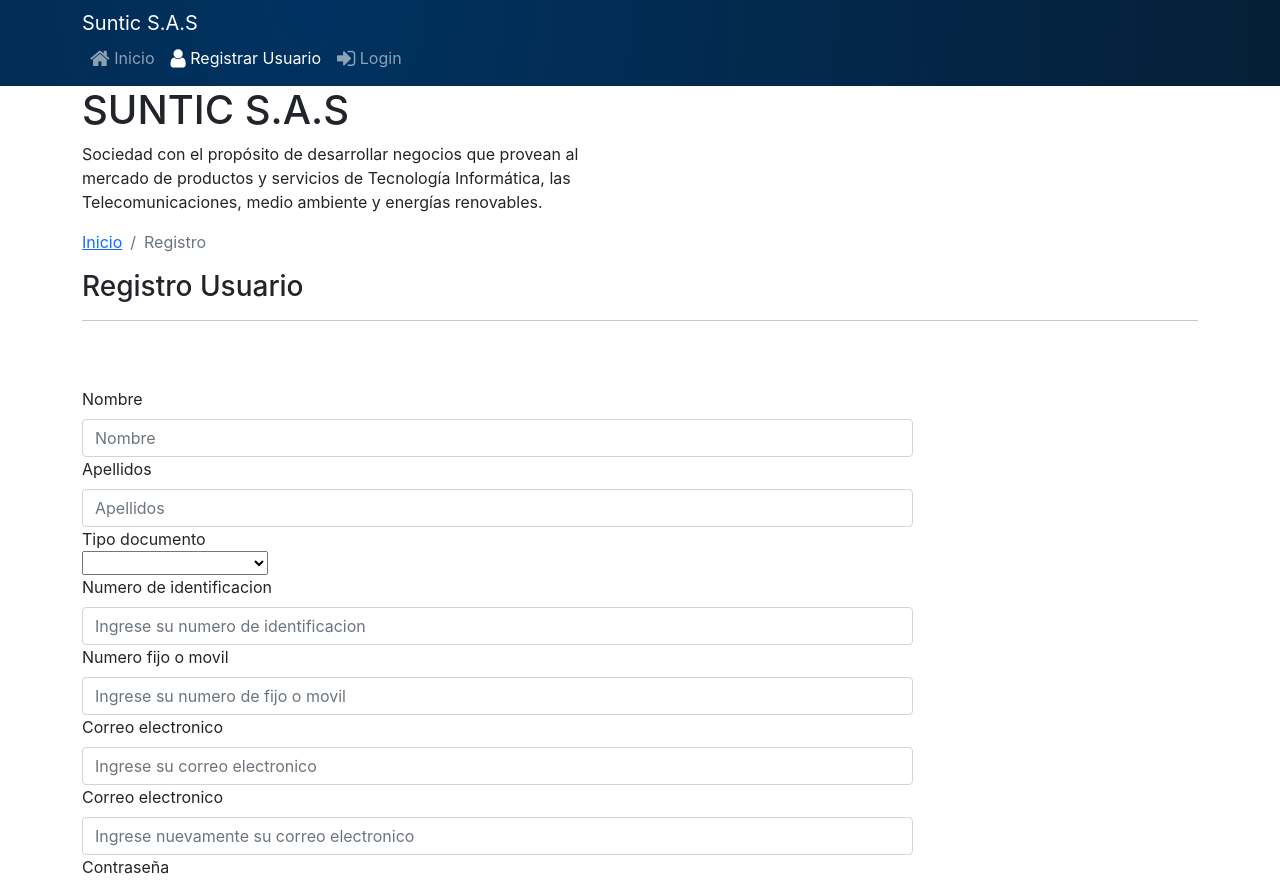
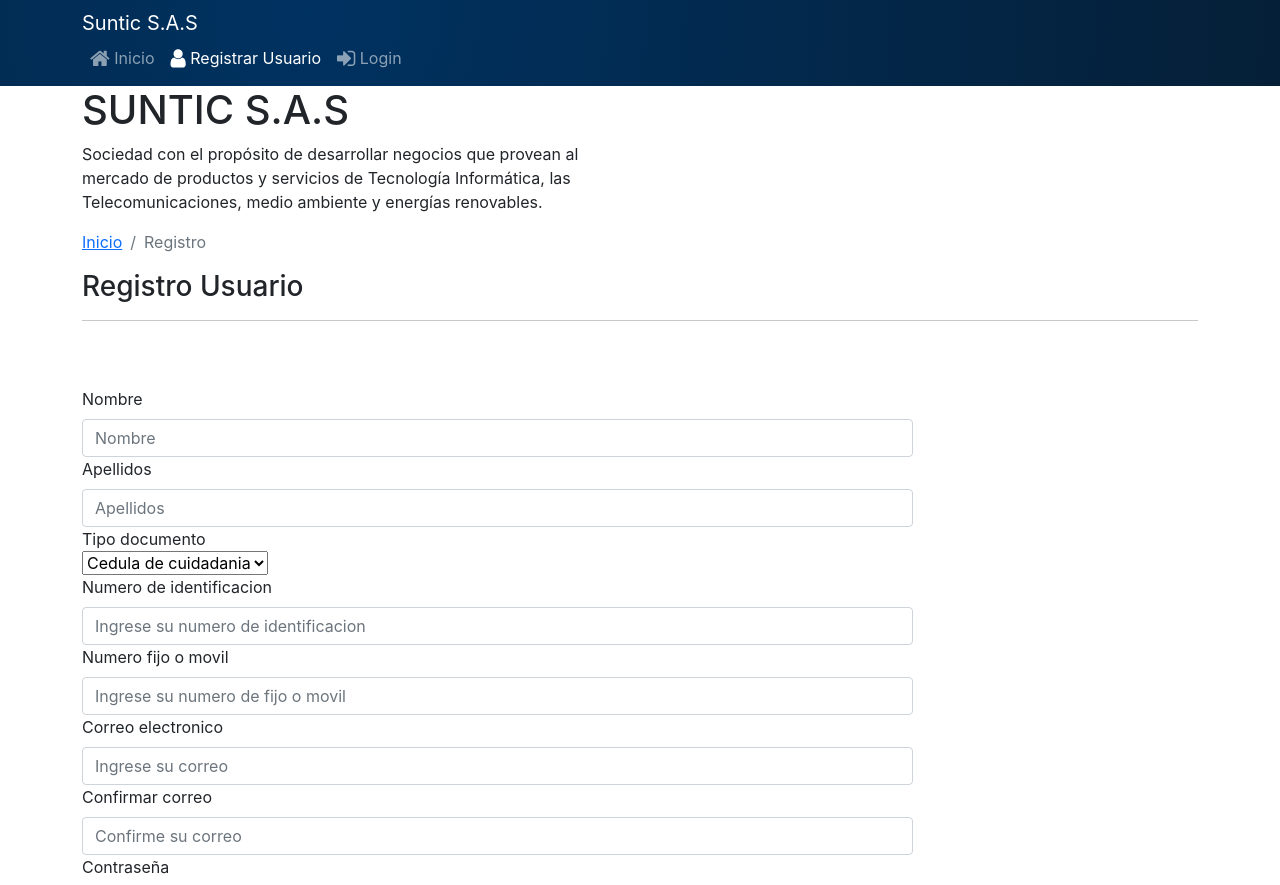
Before and after one commit to aleortbas/pruebaSun, a React (Create React App) app: page /registro in a window 1280 px wide. Shown: the top 885 px of the page. Built offline with nearby package versions, Linux system fonts and the light colour scheme.

Commit message:
registro de usuario final

```diff
--- a/package.json
+++ b/package.json
@@ -14,9 +14,11 @@
     "react": "^18.2.0",
     "react-dom": "^18.2.0",
     "react-final-form": "^6.5.9",
+    "react-hook-form": "^7.33.0",
     "react-redux": "^8.0.2",
     "react-router-dom": "^6.3.0",
     "react-scripts": "5.0.1",
+    "react-validation": "^3.0.7",
     "reactstrap": "^9.1.1",
     "redux-actions": "^2.6.5",
     "styled-components": "^5.3.5",
--- a/src/components/RegistroComponent.js
+++ b/src/components/RegistroComponent.js
@@ -2,9 +2,9 @@ import React, { Component, useState } from "react";
 import { Breadcrumb, BreadcrumbItem, Row, Label, Button } from "reactstrap";
 import { Link } from "react-router-dom";
 import { Form, Field } from "react-final-form";
-import { async } from "@firebase/util";
 import { createUserWithEmailAndPassword } from "firebase/auth";
-import { auth } from "../fb";
+import { collection, addDoc, Timestamp } from "firebase/firestore";
+import { auth, db } from "../fb";
 
 const sleep = (ms) => new Promise((resolve) => setTimeout(resolve, ms));
 
@@ -23,9 +23,14 @@ const composeValidators =
       undefined
     );
 
-function Registro (){
+function Registro() {
   const [registerEmail, setRegisterEmail] = useState("");
   const [registerPassword, setRegisterPassword] = useState("");
+  const [registerNombre, setRegisterNombre] = useState("");
+  const [registerApellido, setRegisterApellido] = useState("");
+  const [registerTipoDoc, setTipoDoc] = useState("");
+  const [registerNumDoc, setNumDoc] = useState("");
+  const [registerNumCel, setNumCel] = useState("");
 
   const register = async () => {
     try {
@@ -34,6 +39,15 @@ function Registro (){
         registerEmail,
         registerPassword
       );
+      const infoUser = await addDoc(collection(db, "usersInfo"), {
+        firstName: registerNombre,
+        lastName: registerApellido,
+        document: registerTipoDoc,
+        documentId: registerNumDoc,
+        phoneNumber: registerNumCel,
+        completed: false,
+        created: Timestamp.now(),
+      });
       console.log(user);
     } catch (error) {
       console.log(error.message);
@@ -59,13 +73,7 @@ function Registro (){
         <div className="col-12 col-md-9">
           <Form
             onSubmit={onSubmit}
-              render={({
-                handleSubmit,
-                form,
-                submitting,
-                pristine,
-                values,
-              }) => (
+            render={({ handleSubmit, form, submitting, pristine, values }) => (
               <form onSubmit={handleSubmit}>
                 <Field name="firstName" validate={required}>
                   {({ input, meta }) => (
@@ -76,10 +84,11 @@ function Registro (){
                         className="form-control"
                         type="text"
                         placeholder="Nombre"
+                        onInput={(event) => {
+                          setRegisterNombre(event.target.value);
+                        }}
                       />
-                        {meta.error && meta.touched && (
-                          <span>{meta.error}</span>
-                        )}
+                      {meta.error && meta.touched && <span>{meta.error}</span>}
                     </div>
                   )}
                 </Field>
@@ -92,28 +101,31 @@ function Registro (){
                         className="form-control"
                         type="text"
                         placeholder="Apellidos"
+                        onInput={(event) => {
+                          setRegisterApellido(event.target.value);
+                        }}
                       />
-                        {meta.error && meta.touched && (
-                          <span>{meta.error}</span>
-                        )}
+                      {meta.error && meta.touched && <span>{meta.error}</span>}
                     </div>
                   )}
                 </Field>
                 <div>
                   <label>Tipo documento</label>
                   <br></br>
-                    <Field name="tipoDocumento" component="select">
-                      <option />
-                      <option value="Cedula de ciudadania">
-                        {" "}
-                        Cedula de ciudadania
+                  <div>
+                    <select
+                      id="documents"
+                      onInput={(event) => setTipoDoc(event.target.value)}
+                    >
+                      <option value="Cedula de cuidadania">
+                        Cedula de cuidadania
                       </option>
                       <option value="Tarjeta de identidad">
-                        {" "}
                         Tarjeta de identidad
                       </option>
-                      <option value="Pasaporte"> Pasaporte</option>
-                    </Field>
+                      <option value="Pasaporte">Pasaporte</option>
+                    </select>
+                  </div>
                 </div>
                 <Field
                   name="numeroIdentificacion"
@@ -127,10 +139,11 @@ function Registro (){
                         className="form-control"
                         type="text"
                         placeholder="Ingrese su numero de identificacion"
+                        onInput={(event) => {
+                          setNumDoc(event.target.value);
+                        }}
                       />
-                        {meta.error && meta.touched && (
-                          <span>{meta.error}</span>
-                        )}
+                      {meta.error && meta.touched && <span>{meta.error}</span>}
                     </div>
                   )}
                 </Field>
@@ -146,13 +159,15 @@ function Registro (){
                         className="form-control"
                         type="text"
                         placeholder="Ingrese su numero de fijo o movil"
+                        onInput={(event) => {
+                          setNumCel(event.target.value);
+                        }}
                       />
-                        {meta.error && meta.touched && (
-                          <span>{meta.error}</span>
-                        )}
+                      {meta.error && meta.touched && <span>{meta.error}</span>}
                     </div>
                   )}
                 </Field>
+
                 <Field name="email" validate={required}>
                   {({ input, meta }) => (
                     <div>
@@ -160,34 +175,30 @@ function Registro (){
                       <input
                         {...input}
                         className="form-control"
-                          type="email"
-                          placeholder="Ingrese su correo electronico"
-                          onChange={(event) => {
+                        type="text"
+                        placeholder="Ingrese su correo"
+                        onInput={(event) => {
                           setRegisterEmail(event.target.value);
                         }}
                       />
-                        {meta.error && meta.touched && (
-                          <span>{meta.error}</span>
-                        )}
+                      {meta.error && meta.touched && <span>{meta.error}</span>}
                     </div>
                   )}
                 </Field>
-                  <Field name="emailConfirmar" validate={required}>
+                <Field name="correo" validate={required}>
                   {({ input, meta }) => (
                     <div>
-                        <Label>Correo electronico</Label>
+                      <Label>Confirmar correo</Label>
                       <input
                         {...input}
                         className="form-control"
-                          type="email"
-                          placeholder="Ingrese nuevamente su correo electronico"
-                          onChange={(event) => {
+                        type="text"
+                        placeholder="Confirme su correo"
+                        onInput={(event) => {
                           setRegisterEmail(event.target.value);
                         }}
                       />
-                        {meta.error && meta.touched && (
-                          <span>{meta.error}</span>
-                        )}
+                      {meta.error && meta.touched && <span>{meta.error}</span>}
                     </div>
                   )}
                 </Field>
@@ -204,9 +215,7 @@ function Registro (){
                           setRegisterPassword(event.target.value);
                         }}
                       />
-                        {meta.error && meta.touched && (
-                          <span>{meta.error}</span>
-                        )}
+                      {meta.error && meta.touched && <span>{meta.error}</span>}
                     </div>
                   )}
                 </Field>
--- a/src/components/login.js
+++ b/src/components/login.js
@@ -9,8 +9,6 @@ import "../App";
 import { auth } from "../fb";
 
 function App() {
-  const [registerEmail, setRegisterEmail] = useState("");
-  const [registerPassword, setRegisterPassword] = useState("");
   const [loginEmail, setLoginEmail] = useState("");
   const [loginPassword, setLoginPassword] = useState("");
 
@@ -21,18 +19,6 @@ function App() {
   }, []);
 
   const [user, setUser] = useState({});
-
-  const register = async () => {
-    try {
-      const user = await createUserWithEmailAndPassword(
-        auth,
-        registerEmail,
-        registerPassword
-      );
-    } catch (error) {
-      console.log(error.message);
-    }
-  };
 
   const login = async () => {
     try {
@@ -59,24 +45,6 @@ function App() {
   return (
     <div className="App">
       <div>
-        <h3> Register User </h3>
-        <input
-          placeholder="Email..."
-          onChange={(event) => {
-            setRegisterEmail(event.target.value);
-          }}
-        />
-        <input
-          placeholder="Password..."
-          onChange={(event) => {
-            setRegisterPassword(event.target.value);
-          }}
-        />
-
-        <button onClick={register}> Create User</button>
-      </div>
-
-      <div>
         <h3> Login </h3>
         <input
           placeholder="Email..."
--- a/src/fb.js
+++ b/src/fb.js
@@ -1,5 +1,6 @@
 import { initializeApp } from "firebase/app";
 import { getAuth } from 'firebase/auth'
+import { getFirestore } from "firebase/firestore";
 
 const firebaseConfig = {
   apiKey: "AIzaSyBIPB9eAc0RvoSVdhNmFNDZmSBxLG09X8s",
@@ -12,5 +13,7 @@ const firebaseConfig = {
 };
 
 const app = initializeApp(firebaseConfig);
+const db = getFirestore(app)
 
 export const auth = getAuth(app);
+export {db}
```
Also changed, not shown: 1 other file (tests, documents, lock files or other folders). Lines whose indentation alone changed are shown as unchanged.
